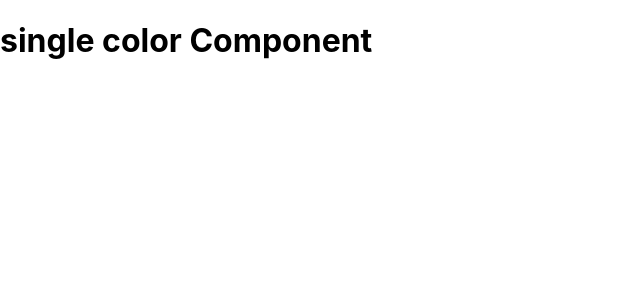
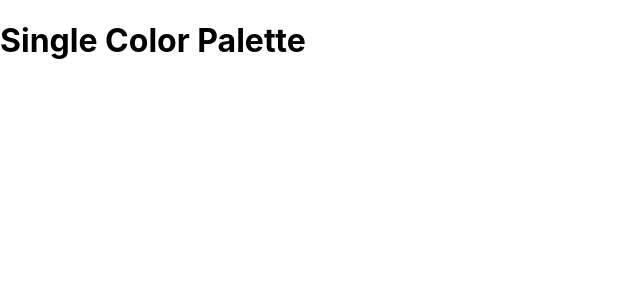
Before and after one commit to fabcodingzest/colors-app, a React (Create React App) app: page /palette/1/1 in a window 1280 px wide. Shown: the top 300 px of the page, without its empty margins (0-640 px from the left). Built offline with nearby package versions, Linux system fonts and the light colour scheme.

Commit message:
Add Single Color Palette and Link

```diff
--- a/src/App.js
+++ b/src/App.js
@@ -4,6 +4,7 @@ import Palette from "./Palette";
 import PaletteList from "./PaletteList";
 import seedColors from "./seedColors";
 import { generatePalette } from "./colorHelpers";
+import SingleColorPalette from "./SingleColorPalette";
 
 class App extends Component {
   findPalette(id) {
@@ -35,7 +36,7 @@ class App extends Component {
         <Route
           exact
           path="/palette/:paletteId/:colorId"
-          render={() => <h1>single color Component</h1>}
+          render={() => <SingleColorPalette />}
         />
       </Switch>
       // <div>
--- a/src/ColorBox.js
+++ b/src/ColorBox.js
@@ -3,6 +3,7 @@ import { CopyToClipboard } from "react-copy-to-clipboard";
 import { Link } from "react-router-dom";
 
 import "./ColorBox.css";
+import { palette } from "@material-ui/system";
 
 class ColorBox extends Component {
   constructor(props) {
@@ -18,7 +19,7 @@ class ColorBox extends Component {
     });
   }
   render() {
-    const { name, background } = this.props;
+    const { name, background, moreUrl } = this.props;
     const { copied } = this.state;
     return (
       <CopyToClipboard text={background} onCopy={this.changeCopyState}>
@@ -37,7 +38,7 @@ class ColorBox extends Component {
             </div>
             <button className="copy-button">Copy</button>
           </div>
-          <Link to="/" onClick={e => e.stopPropagation()}>
+          <Link to={moreUrl} onClick={e => e.stopPropagation()}>
             <span className="see-more">More</span>
           </Link>
         </div>
--- a/src/Palette.js
+++ b/src/Palette.js
@@ -17,10 +17,15 @@ class Palette extends Component {
     this.setState({ format: val });
   }
   render() {
-    const { colors, paletteName, emoji } = this.props.palette;
+    const { colors, paletteName, emoji, id } = this.props.palette;
     const { level, format } = this.state;
     const colorBoxes = colors[this.state.level].map(color => (
-      <ColorBox background={color[format]} name={color.name} key={color.id} />
+      <ColorBox
+        background={color[format]}
+        name={color.name}
+        key={color.id}
+        moreUrl={`/palette/${id}/${color.id}`}
+      />
     ));
     return (
       <div className="Palette">
--- /dev/null
+++ b/src/SingleColorPalette.js
@@ -0,0 +1,13 @@
+import React, { Component } from "react";
+
+class SingleColorPalette extends Component {
+  render() {
+    return (
+      <div>
+        <h1>Single Color Palette</h1>
+      </div>
+    );
+  }
+}
+
+export default SingleColorPalette;
```
